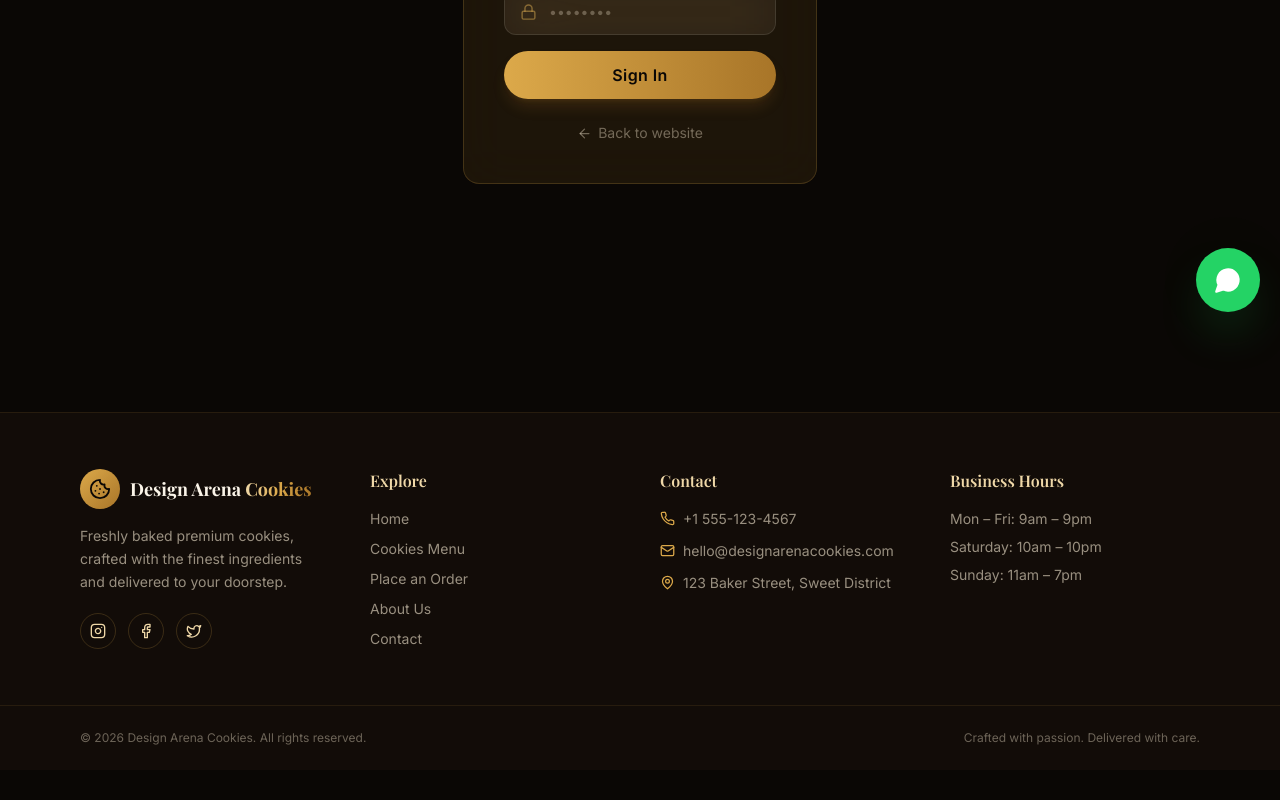
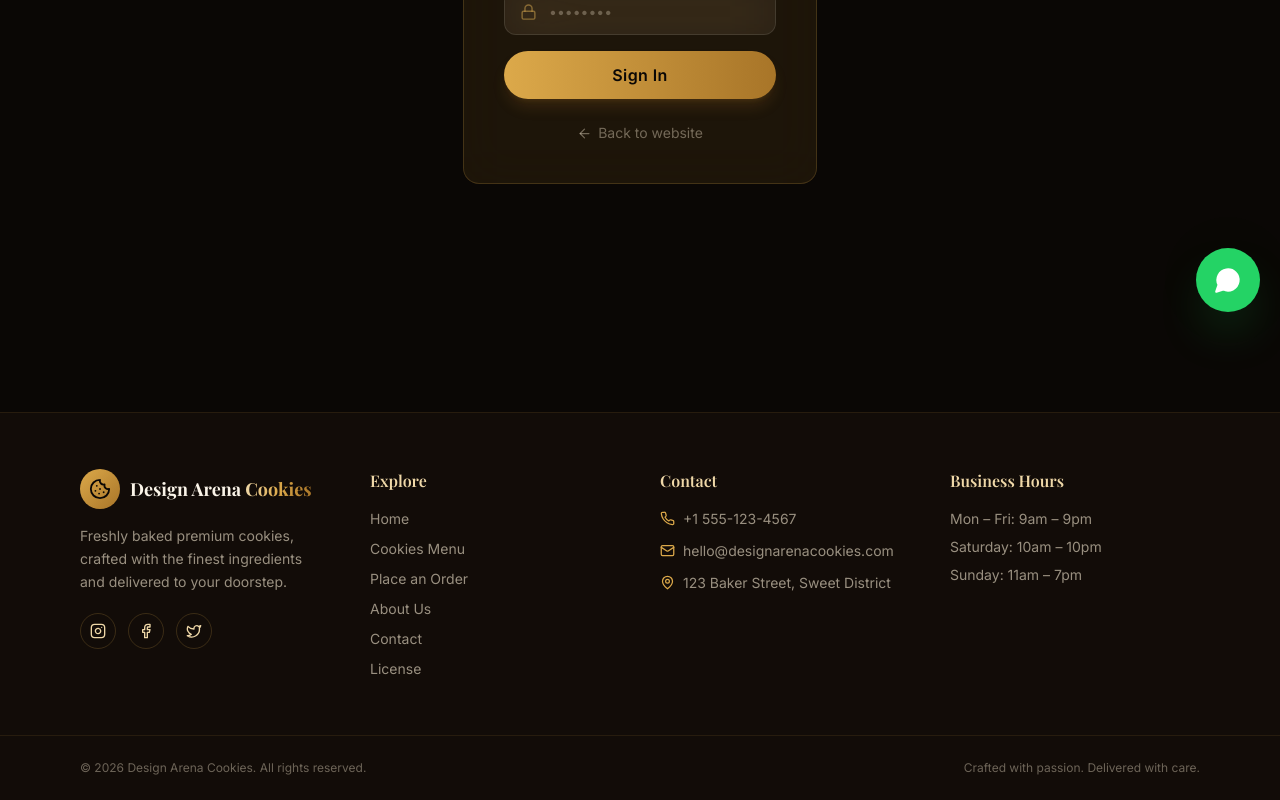
Before and after one commit to niran69/cookies, a React (Vite) app: page /admin/login in a window 1280 px wide. Shown: the part 468-1268 px from the top of the page. Before the commit the page ends 1238 px from the top, so only its background shows below. Built offline with nearby package versions, Linux system fonts and the light colour scheme; no server answers.

Commit message:
add license link in footer

```diff
--- a/src/components/Footer.tsx
+++ b/src/components/Footer.tsx
@@ -32,6 +32,7 @@ export function Footer() {
   <li><Link to="/booking" className="text-cream-200/60 hover:text-gold-200 transition">Place an Order</Link></li>
   <li><Link to="/about" className="text-cream-200/60 hover:text-gold-200 transition">About Us</Link></li>
   <li><Link to="/contact" className="text-cream-200/60 hover:text-gold-200 transition">Contact</Link></li>
+  <li><Link to="/license" className="text-cream-200/60 hover:text-gold-200 transition">License</Link></li>
 </ul>
         </div>
 
```
Lines whose indentation alone changed are shown as unchanged.
